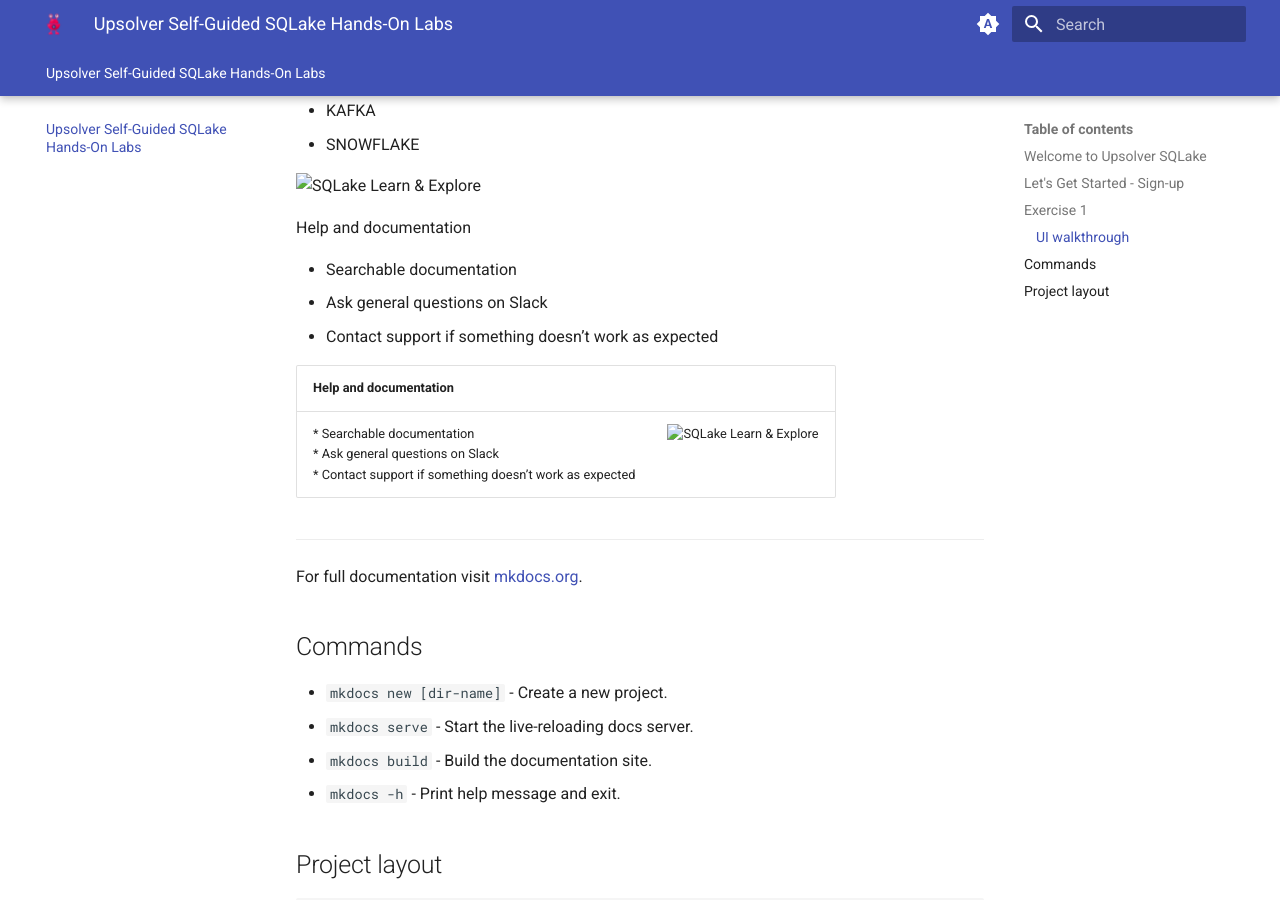
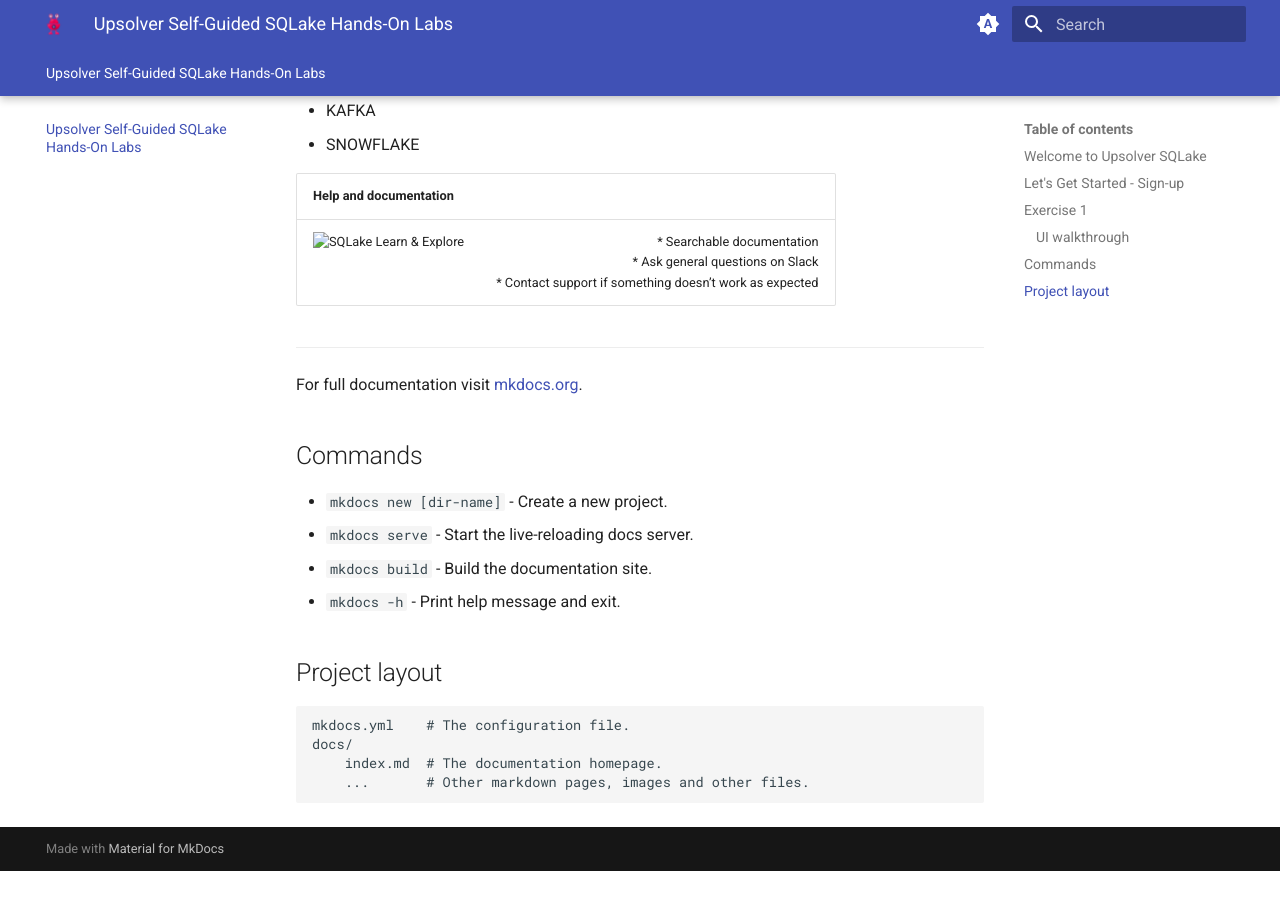
Before and after one commit to upsolver-sa/sqlake-workshop, an MkDocs documentation site: the page built from docs/index.md, in a window 1280 px wide and 900 px high, scrolled down 2188 px. Built offline with MkDocs 1.6.1 and Material for MkDocs 9.7.7, drawn with Linux system fonts in a browser that asks for light colours; after the commit the page ends 3059 px from its top, so only the background shows below that.

Commit message:
Reorder learn table

```diff
--- a/docs/index.md
+++ b/docs/index.md
@@ -62,18 +62,10 @@
 * KAFKA
 * SNOWFLAKE
 
-![SQLake Learn & Explore](/sqlake-workshop/img/img1f.png)
-
-Help and documentation
-
-* Searchable documentation
-* Ask general questions on Slack
-* Contact support if something doesn’t work as expected
-
 
 | Help and documentation |  |
 :--- | ---:
-| * Searchable documentation<br> * Ask general questions on Slack<br> * Contact support if something doesn’t work as expected | ![SQLake Learn & Explore](/sqlake-workshop/img/img1f.png) |
+| ![SQLake Learn & Explore](/sqlake-workshop/img/img1f.png) | * Searchable documentation<br> * Ask general questions on Slack<br> * Contact support if something doesn’t work as expected |
 
 ---
 
```
